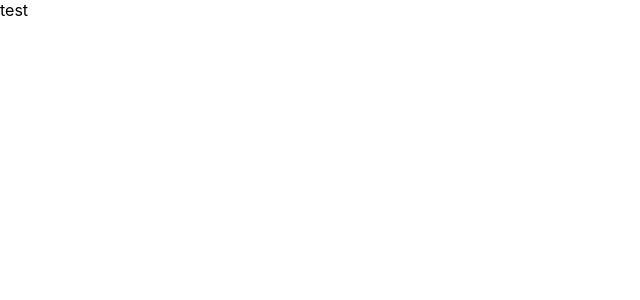
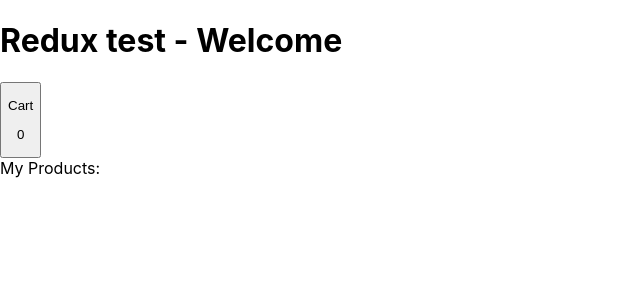
Before and after one commit to fishenchips/redux-1, a React (Create React App) app: page / in a window 1280 px wide. Shown: the top 300 px of the page, without its empty margins (0-640 px from the left). Built offline with nearby package versions, Linux system fonts and the light colour scheme.

Commit message:
cart is now able to be toggled with react redux

```diff
--- a/src/App.js
+++ b/src/App.js
@@ -1,5 +1,17 @@
+import { useSelector } from "react-redux";
+
+import Layout from "./components/Layout";
+import Cart from "./components/Cart";
+import Products from "./components/Products";
+
 function App() {
-  return <div className="App">test</div>;
+  const showCart = useSelector((state) => state.ui.cartIsVisible);
+  return (
+    <Layout>
+      {showCart && <Cart />}
+      <Products />
+    </Layout>
+  );
 }
 
 export default App;
--- /dev/null
+++ b/src/components/Cart.js
@@ -0,0 +1,7 @@
+import React from "react";
+
+function Cart() {
+  return <div>Hello from Cart</div>;
+}
+
+export default Cart;
--- /dev/null
+++ b/src/components/CartBtn.js
@@ -0,0 +1,28 @@
+import React from "react";
+//useDispatch used for triggering cart to show/close, and useSelector will update the state and ui (value) of total cartQty
+import { useDispatch, useSelector } from "react-redux";
+
+import { uiActions } from "../store/ui-slice";
+
+function CartBtn() {
+  //used to apply actions
+  const dispatch = useDispatch();
+
+  //name of cartSlice = cart, which has a property of totalQty
+  const cartQty = useSelector((state) => state.cart.totalQty);
+
+  const toggleCart = () => {
+    //want to dispatch an action, specifically open/close cart - Reducer called "toggle"
+    //HAVE TO EXCECUTE TOGGLE - so they return an action object that is then dispatched.
+    dispatch(uiActions.toggle());
+  };
+
+  return (
+    <button onClick={toggleCart}>
+      <p>Cart</p>
+      <p>{cartQty} </p>
+    </button>
+  );
+}
+
+export default CartBtn;
--- /dev/null
+++ b/src/components/Header.js
@@ -0,0 +1,15 @@
+import React from "react";
+import CartBtn from "./CartBtn";
+
+function Header() {
+  return (
+    <header>
+      <h1>Redux test - Welcome</h1>
+      <div>
+        <CartBtn />
+      </div>
+    </header>
+  );
+}
+
+export default Header;
--- /dev/null
+++ b/src/components/Layout.js
@@ -0,0 +1,13 @@
+import React from "react";
+import Header from "./Header";
+
+function Layout(props) {
+  return (
+    <React.Fragment>
+      <Header />
+      <main>{props.children}</main>
+    </React.Fragment>
+  );
+}
+
+export default Layout;
--- /dev/null
+++ b/src/components/Products.js
@@ -0,0 +1,7 @@
+import React from "react";
+
+function Products() {
+  return <div>My Products:</div>;
+}
+
+export default Products;
```
Also changed, not shown: src/reportWebVitals.js (deleted, +0 -13 lines), src/setupTests.js (deleted, +0 -5 lines), 1 other file (tests, documents, lock files or other folders).
